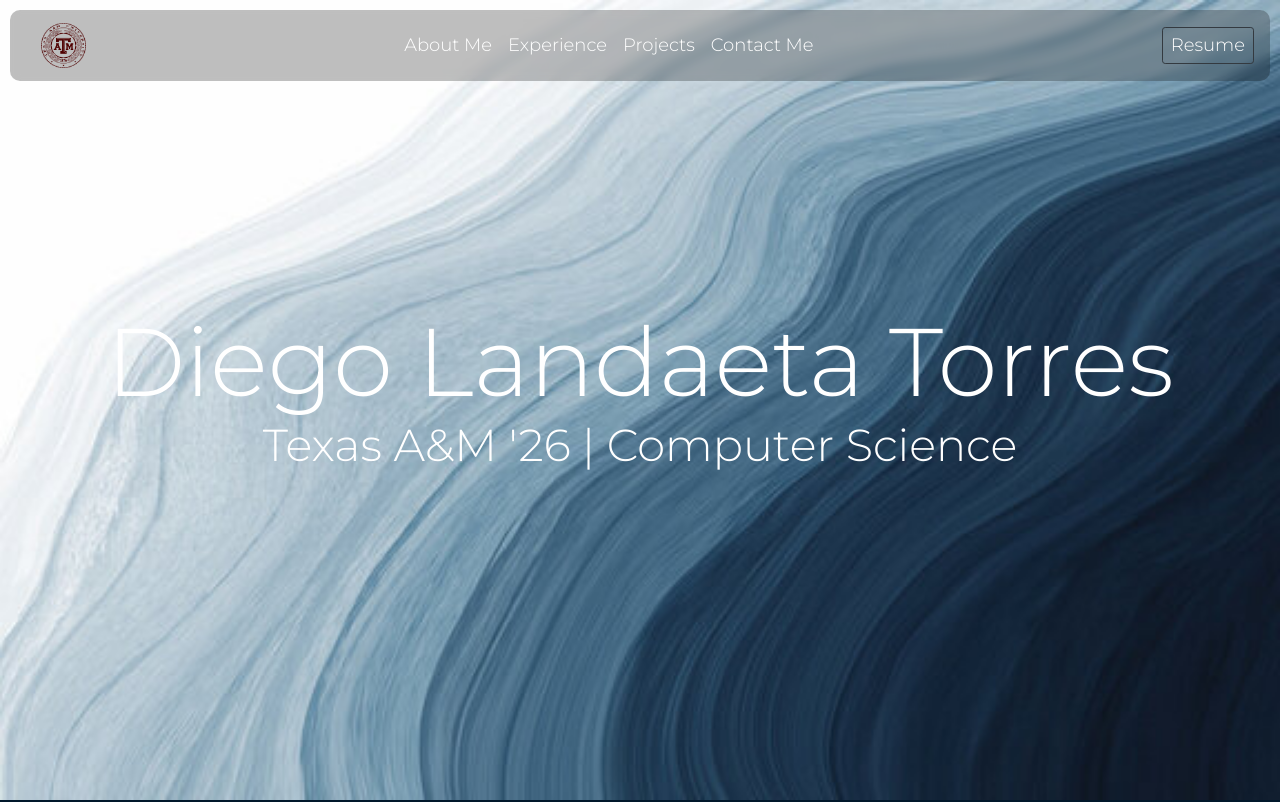
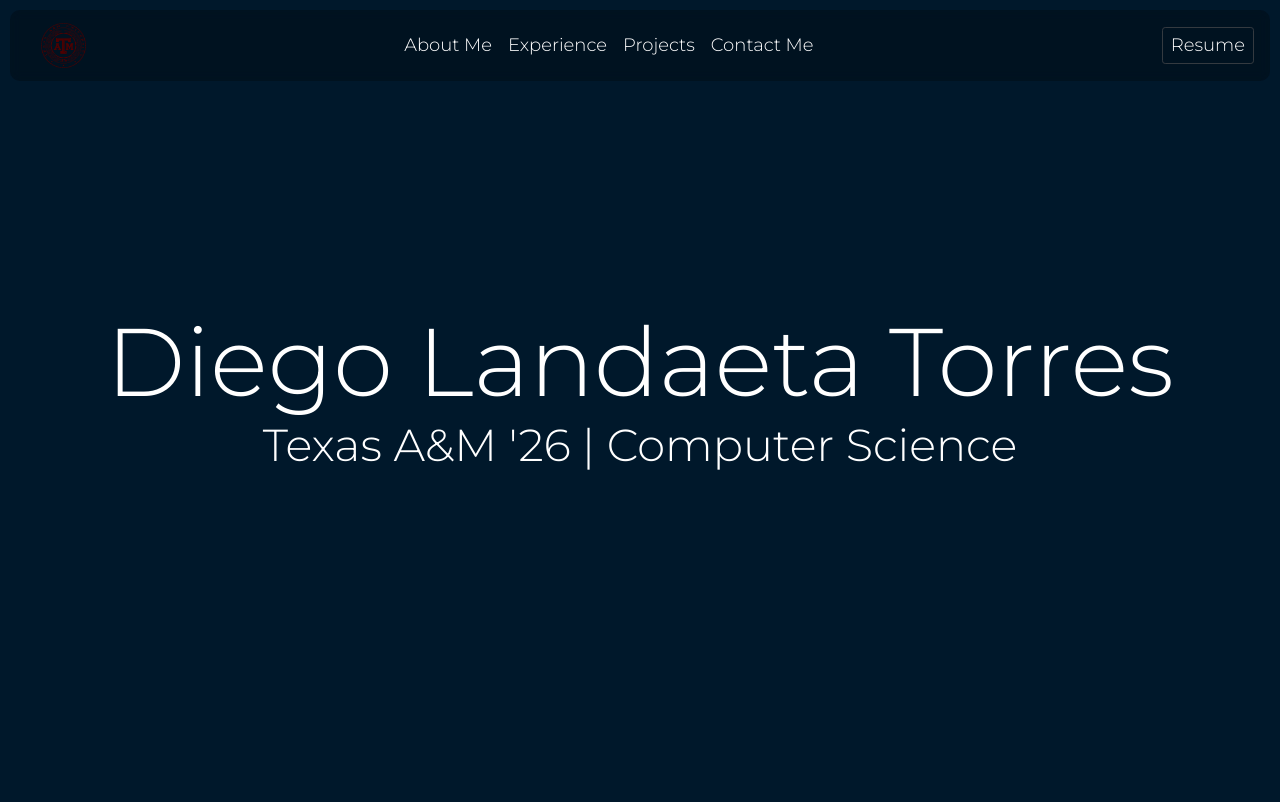
Before and after one commit to DiegoLandaeta03/Rough-Draft-Website, a plain HTML site: page index.html in a window 1280 px wide. Shown: the top 802 px of the page. Drawn offline with nearby package versions, Linux system fonts and the light colour scheme.

Commit message:
no background picture anymore

```diff
--- a/style.css
+++ b/style.css
@@ -74,12 +74,6 @@ nav {
     padding-top: 38vh;
     height: 100vh;
     line-height: 1.2 !important; /* Changes line-height from 1.5 since there was too much space in-between lines */
-    background-image: url('img/waves.jpg');
-    height: 100%;
-    background-position: center;
-    background-repeat: no-repeat;
-    background-size: cover;
-    background-attachment: fixed
 }
 
 .name {
```
